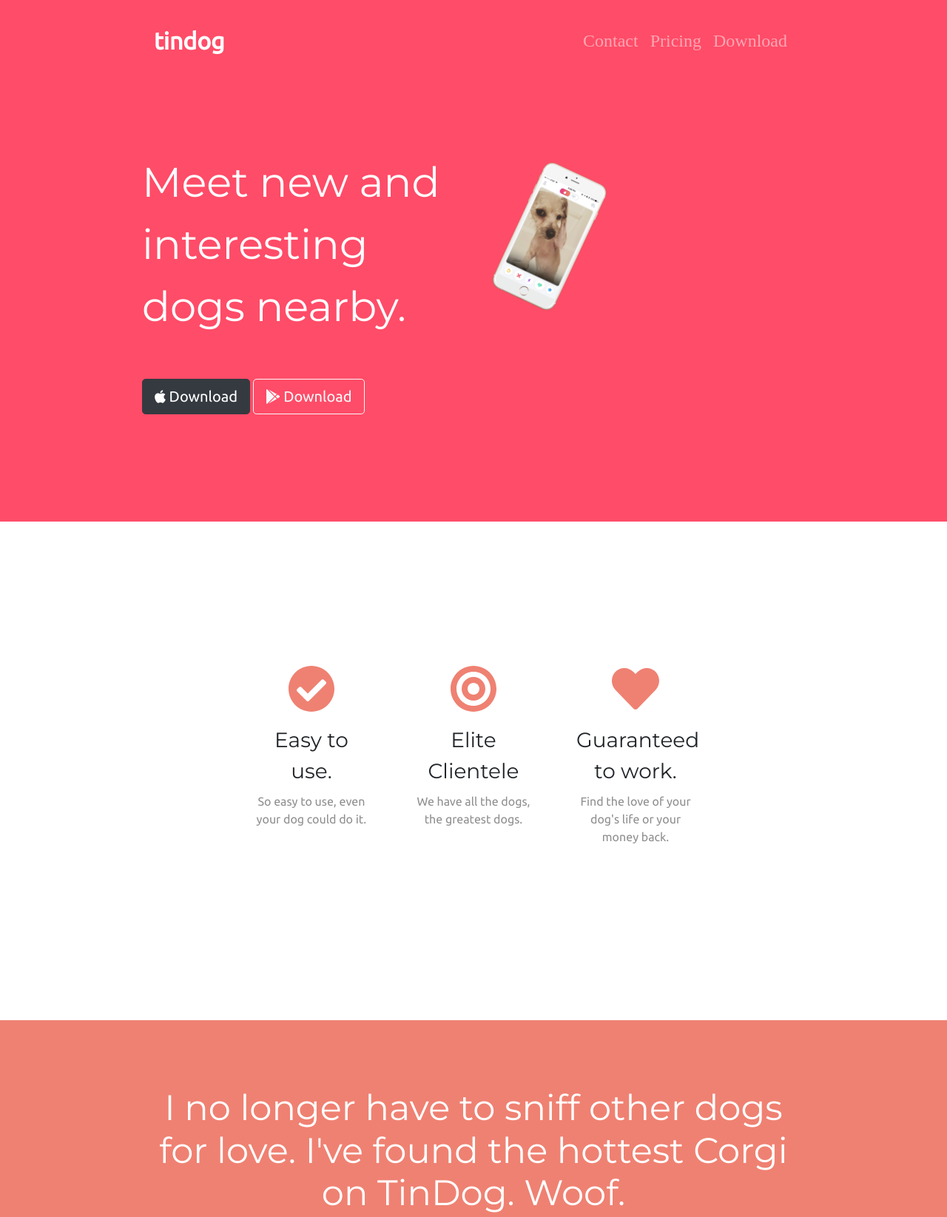
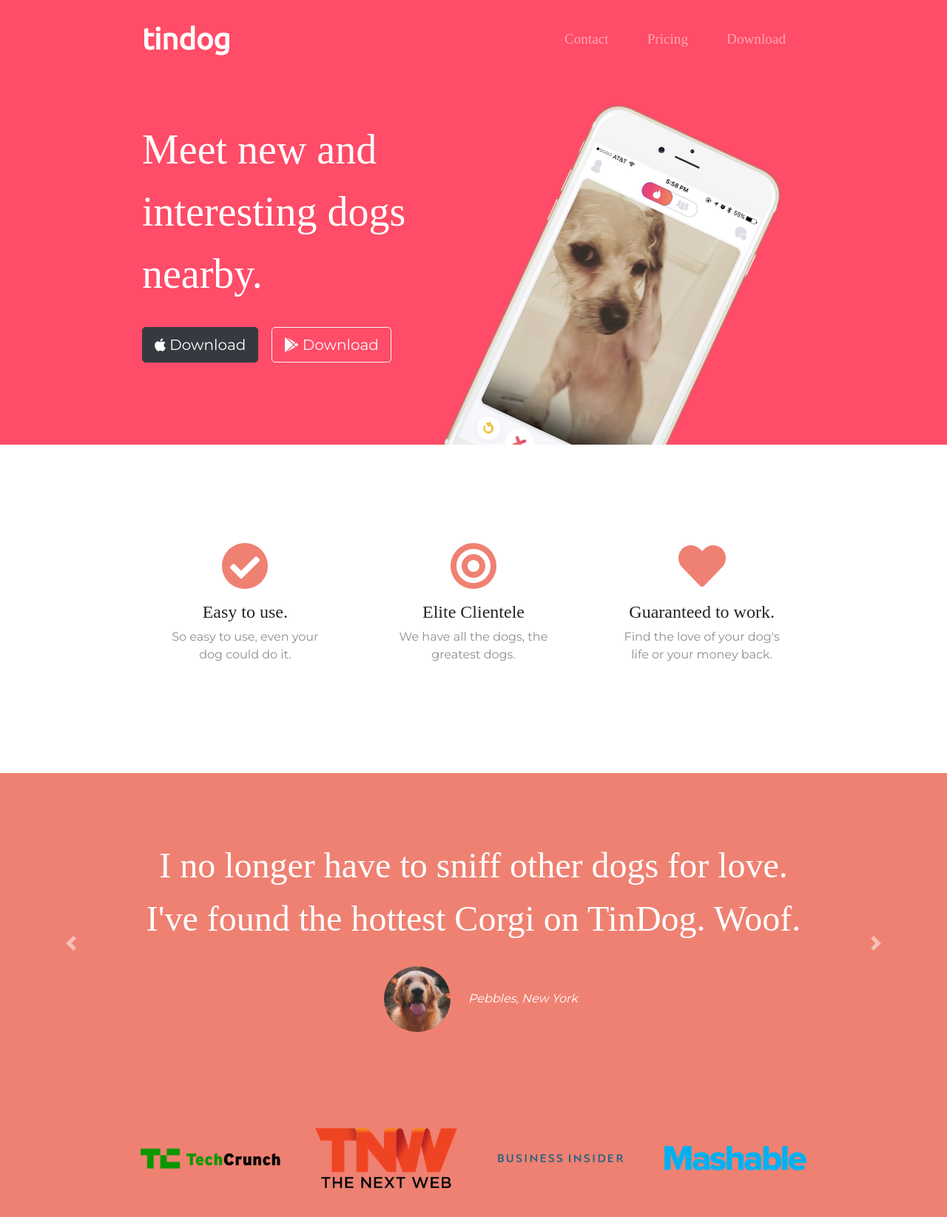
Before and after one commit to Priyanshi-Rai/TinDog, a plain HTML site: page index.html in a window 1280 px wide. Shown: the part 20-1665 px from the top of the page at 74% size. Drawn offline with nearby package versions, Linux system fonts and the light colour scheme; files that its build step writes are made by us from their sources.

Commit message:
Update styles.css

```diff
--- a/styles.css
+++ b/styles.css
@@ -1,190 +1,179 @@
-body{
-  font-family: "Ubuntu" , sans-serif;
+
+body {
+  font-family: "Montserrat";
+  text-align: center;
 }
 
-h1{
-font-family: 'Montserrat', sans-serif;
-font-size: 3.5rem;
-line-height: 1.5;
-
+h1, h2, h3, h4, h5, h6 {
+  font-family: "Montserrat-Bold";
 }
 
-h3{
-  line-height: 1.5;
-  font-family: Montserrat;
-
+p {
+  color: #8f8f8f;
 }
 
-h2{
-  font-family: Montserrat;
-  font-size: 3rem;
+/* Headings */
+
+.big-heading {
+  font-family: "Montserrat-Black";
+  font-size: 3.5rem;
+  line-height: 1.5;
 }
 
-p{
-color: #8f8f8f;
-
+.section-heading {
+  font-size: 3rem;
+  line-height: 1.5;
 }
 
-/*TITLE styling */
+/* Containers */
 
-#title{
+.container-fluid{
+  padding: 7% 15%;
+}
+
+/* Sections */
+
+.colored-section {
   background-color: #ff4c68;
   color: #fff;
 }
 
-.container-fluid{
-  padding : 3% 15% 11.3%;
+.white-section {
+  background-color: #fff;
 }
 
-.navbar{
-   padding-bottom: 4.5rem;
+/* Navigation Bar */
 
+.navbar {
+  padding: 0 0 4.5rem;
 }
-.navbar-brand{
-  font-family: "Ubuntu",sans-serif;
-  font-size: 2rem;
+
+.navbar-brand {
+  font-family: "Ubuntu";
+  font-size: 2.5rem;
   font-weight: bold;
 }
-.tinder-photo{
-  height: 2.5rem;
-  width: 2.5rem;
-}
-.nav-link{
-  font-size: 1.5rem;
-  font-family: "Montserrat-light";
-  padding-right: 4rem;
-}
-.i{
-  width:30%
-}
-.download-button{
-  margin-top: 3rem;
 
+.nav-item {
+  padding: 0 18px;
 }
 
-/*title image*/
-.title-image{
-  padding-top: 5%;
+.nav-link {
+  font-size: 1.2rem;
+  font-family: "Montserrat-Light";
+}
+
+/* Buttons */
+
+.download-button {
+  margin: 5% 3% 5% 0;
+}
+
+/* Title Section */
+
+#title {
+  background-color: #ff4c68;
+  color: #fff;
+  text-align: left;
+}
+
+#title .container-fluid {
+  padding: 3% 15% 7%;
+}
+
+/* Title Image */
+
+.title-image {
+  width: 60%;
   transform: rotate(25deg);
-  width:20%;
   position: absolute;
-  margin-left: 10%;
+  right: 30%;
+}
+
+/* Features Section */
+
+#features {
+  position: relative;
+}
+
+.feature-title {
+  font-size: 1.5rem;
+}
+
+.feature-box {
+  padding: 4.5%;
+}
+
+.icon {
+  color: #ef8172;
+  margin-bottom: 1rem;
+}
+
+.icon:hover {
+  color: #ff4c68;
+}
+
+/* Testimonial Section */
+
+#testimonials {
+  background-color: #ef8172;
+}
+
+.testimonial-text {
+  font-size: 3rem;
+  line-height: 1.5;
+}
+
+.testimonial-image {
+  width: 10%;
+  border-radius: 100%;
+  margin: 20px;
 }
 
 
-/*Features styling*/
-
-#features{
-  background-color: #fff;
-  padding: 7% 15%;
-  position: relative;
-  z-index: 1;
-
-}
-.feature-box{
-  text-align: center;
-  padding: 4.5%
+#press {
+  background-color: #ef8172;
+  padding-bottom: 3%;
 }
 
-
-.row{
-  padding-top: 3rem;
+.press-logo {
+  width: 15%;
+  margin: 20px 20px 50px;
 }
 
-.icon{
-  color:#ef8172;
-  margin-bottom: 1rem;
+/* Pricing Section */
+
+#pricing {
+  padding: 100px;
 }
 
-.icon:hover{
-  color: #ff4c68;
+.price-text {
+  font-size: 3rem;
+  line-height: 1.5;
 }
 
-/*testimonial section*/
-
-#testimonials{
-  text-align: center;
-  color: #fff;
-  background-color: #ef8172;
+.pricing-column {
+  padding: 3% 2%;
 }
 
-.test-image{
-  width:10%;
-  border-radius: 100%;
+/* CTA Section */
 
+
+/* Footer Section */
+
+
+.social-icon {
+  margin: 20px 10px;
 }
 
+@media (max-width: 1028px) {
 
-.carousel-item{
-  padding-top: 7%;
-  padding-left: 15%;
-  padding-right: 15%;
-}
-/*press*/
-#press{
-  padding-top: 50px;
- background-color: #ef8172;
- text-align: center;
- padding-bottom: 3%;
-
-}
-.press-image{
-
-  width: 13%;
-  margin : 20px 30px 50px;
-}
-
-
-#pricing{
-padding:100px;
-text-align: center;
-}
-
-.pricing-column{
-  padding : 3% 2%;
-}
-
-
-/*call to action */
-#cta{
-  text-align:center
-
-
-}
-.cta-div{
-  background-color: #ff4c68;
-  color: #fff;
-  padding: 7% 15%;
- font-family: "Montserrat-Black"
- font-size: 3.5rem;
- line-height: 2rem;
-}
-.cta-button{
-  margin: 2% 2%;
-}
-
-/*footer section*/
-
-#footer{
-  padding: 7% 15%;
-  text-align: center;
-
-}
-
-.social-icon{
-  margin: 1%;
-}
-
-/*MEDIA QUERY*/
-
-@media (max-width : 1028px) {
-  #title{
+  #title {
     text-align: center;
   }
-  .title-image{
+
+  .title-image {
     position: static;
     transform: rotate(0);
-    width:40%;
   }
-
 }
```
